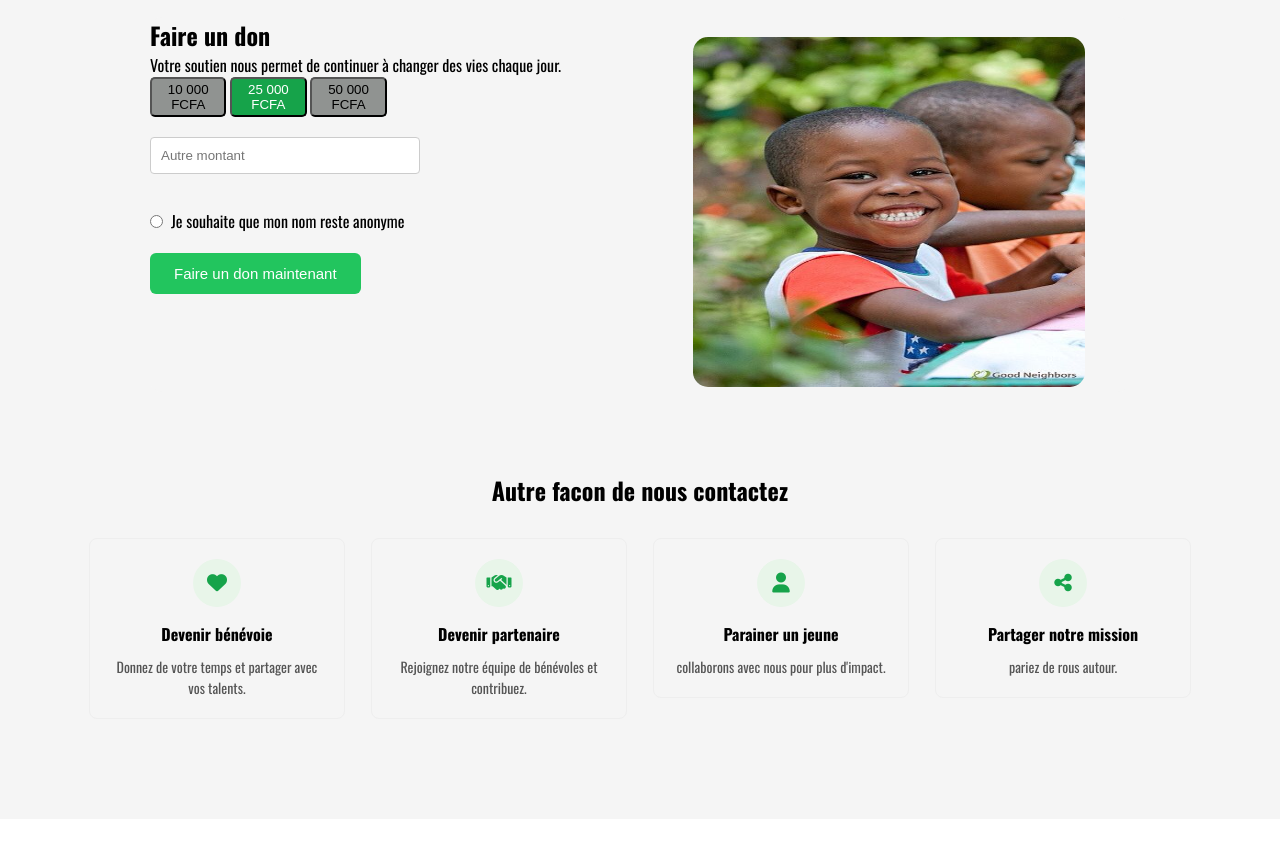
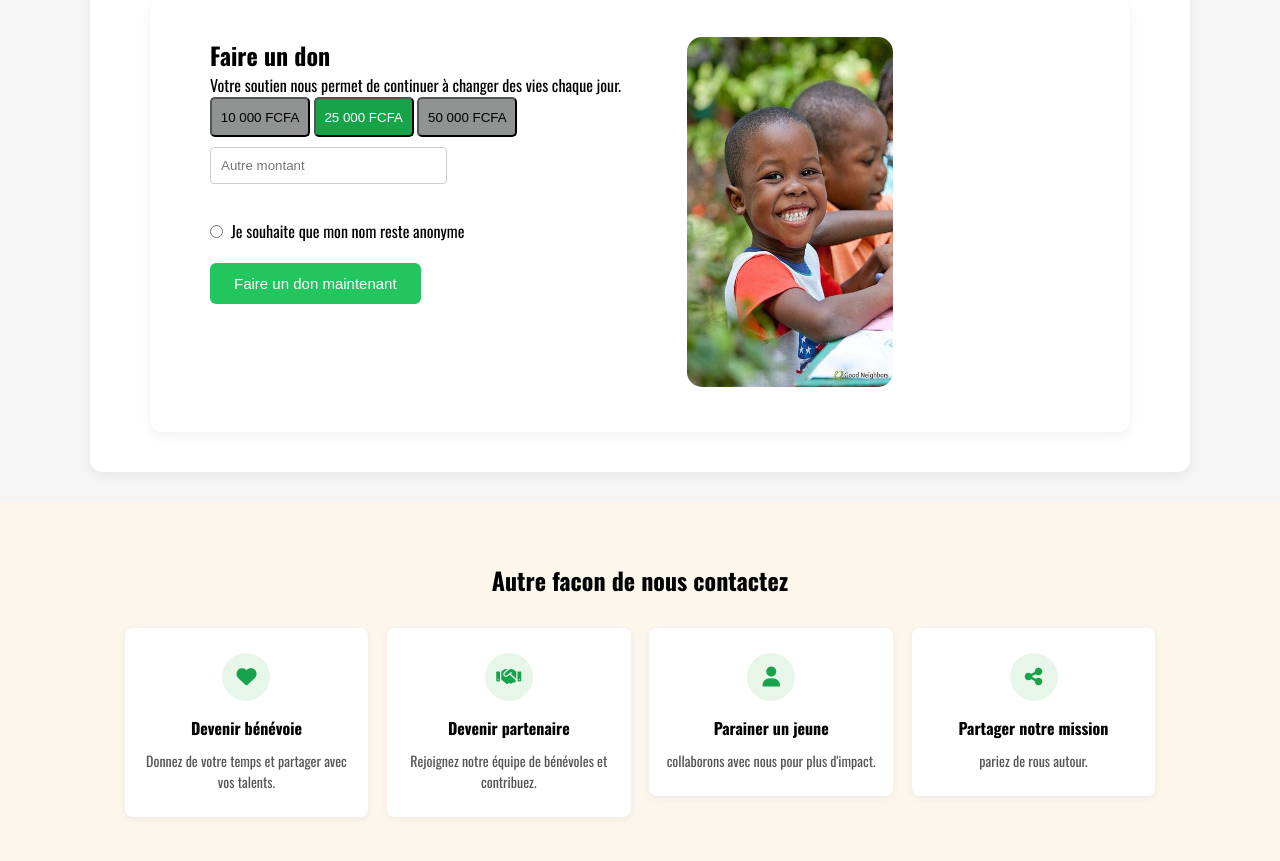
Before and after one commit to matondojonathan/EducJeunes, a plain HTML site: page pages/contacts.html in a window 1280 px wide. Shown: the part 1137-1998 px from the top of the page. Before the commit the page ends 1956 px from the top, so only its background shows below. Drawn offline with nearby package versions, Linux system fonts and the light colour scheme; files that its build step writes are made by us from their sources.

Commit message:
fix:réarangement du style

```diff
--- a/assets/css/contact.css
+++ b/assets/css/contact.css
@@ -1,3 +1,14 @@
+* {
+    box-sizing: border-box;
+}
+
+body {
+    overflow-x: hidden;
+    margin: 0;
+    padding: 0;
+}
+
+/*  SECTION ACCUEIL  */
 #acceuil {
     background-color: #090244;
     width: 100%;
@@ -14,42 +25,43 @@
     font-size: 16px;
     margin-bottom: 20px;
 }
+
 .acceuil-text {
     display: inline-block;
     vertical-align: middle;
     width: 55%;
 }
-/*acceuil image*/
+
 .acceuil-img {
     display: inline-block;
     vertical-align: middle;
     width: 40%;
-    border-radius: 8px;
     height: 500px;
     border-radius: 15px;
 }
-/*style section contact*/
+
+/*  SECTION CONTACT  */
 #contact {
     background-color: #f5f5f5;
     padding: 60px 0;
 }
-/*cotainer contact*/
+
 .container {
     max-width: 1100px;
-    margin: 0 auto;
+    margin: 0 auto 30px auto;
     padding: 40px 60px;
+    background-color: #ffffff;
+    border-radius: 12px;
+    box-shadow: 0 4px 12px rgba(0, 0, 0, 0.06);
 }
 
-
-.col-contact{
+.col-contact {
     display: inline-block;
-    justify-content: center;
     width: 45%;
     vertical-align: top;
-    align-items: space-between;
 }
 
-.col-contact div{
+.col-contact div {
     margin-bottom: 20px;
 }
 
@@ -62,12 +74,7 @@
     line-height: 1.6;
 }
 
-
-.col-conctact2{
-    display: inline-block;
-    vertical-align: top;
-    width: 100%;
-}
+/* FORMULAIRE  */
 .form-row {
     display: block;
 }
@@ -81,7 +88,6 @@
     margin-right: 3%;
 }
 
-/*style de l'input*/
 input[type="text"],
 input[type="email"],
 input[type="number"],
@@ -91,7 +97,6 @@
     margin-bottom: 15px;
     border: 1px solid #ccc;
     border-radius: 4px;
-    box-sizing: border-box;
 }
 
 .input-radio {
@@ -106,7 +111,6 @@
     width: auto;
 }
 
-/*style du bouton*/
 button[type="submit"] {
     background-color: #22c55e;
     color: white;
@@ -117,56 +121,20 @@
     font-size: 15px;
 }
 
-
 button[type="submit"]:hover {
     background-color: #16a34a;
 }
 
-.btn{
-    display: inline-block;
-    border-radius: 5px;
-    gap: 10px;
-}
-.btn1{
-    background-color: #909391;
-    color: black;
-    border-radius: 5px;
-    width: 100px;
-    height: 40px;
-}
-.btn2{
-    background-color: #16a34a;
-    color: White;
-    border-radius: 5px;
-    width: 100px;
-    height: 40px;
-}
-.btn3{
-    background-color: #909391;
-    color: black;
-    border-radius: 5px;
-    height: 40px;
-    width: 100px;
+/*  FAIRE UN DON  */
+.don-container {
+    max-width: 1100px;
+    margin: 0 auto;
+    padding: 40px 60px;
+    background-color: #ffffff;
+    border-radius: 12px;
+    box-shadow: 0 4px 12px rgba(0, 0, 0, 0.06);
 }
 
-.input-number {
-    margin-top: 10px;
-    margin-bottom: 20px;
-    width: 50%;
-}
-.input-radio {
-    margin-top: 10px;
-    margin-bottom: 20px;
-}
-.btn4{
-    margin-top: 10px;
-    margin-bottom: 20px;
-}/*style don*/
-.don-container {
-    margin-top: 20px;
-    background-color: whitesmoke;
-    border-radius: 12px;
-}
 .don-text {
     display: inline-block;
     vertical-align: top;
@@ -185,29 +153,72 @@
     border-radius: 15px;
 }
 
-/* Style autres contacts */
+.btn {
+    display: inline-block;
+    border-radius: 5px;
+    gap: 10px;
+}
+
+.btn1 {
+    background-color: #909391;
+    color: black;
+    border-radius: 5px;
+    width: 100px;
+    height: 40px;
+}
+
+.btn2 {
+    background-color: #16a34a;
+    color: white;
+    border-radius: 5px;
+    width: 100px;
+    height: 40px;
+}
+
+.btn3 {
+    background-color: #909391;
+    color: black;
+    border-radius: 5px;
+    height: 40px;
+    width: 100px;
+}
+
+.input-number {
+    margin-top: 10px;
+    margin-bottom: 20px;
+    width: 50%;
+}
+
+.btn4 {
+    margin-top: 10px;
+    margin-bottom: 20px;
+}
+
+/* ===== AUTRES FAÇONS DE NOUS SOUTENIR ===== */
 .col-contact2 {
     text-align: center;
-    padding: 40px 60px;
+    padding: 60px 60px;
+    background-color: #fdf6ec;
+}
+
+.col-contact2 h2 {
+    font-size: 24px;
+    margin-bottom: 30px;
 }
 
 .col-contact2 article {
     display: inline-block;
     vertical-align: top;
-    width: 22%;
-    margin-right: 2%;
-    padding: 20px;
-    border: 1px solid #eee;
+    width: 21%;
+    margin-right: 1.3%;
+    padding: 25px 15px;
+    background-color: #ffffff;
     border-radius: 8px;
-    box-sizing: border-box;
+    box-shadow: 0 2px 8px rgba(0, 0, 0, 0.06);
 }
 
 .col-contact2 article:last-child {
     margin-right: 0;
-}
-.col-contact2 h2 {
-    font-size: 24px;
-    margin-bottom: 30px;
 }
 
 .col-contact2 h4 {
@@ -220,7 +231,7 @@
     color: #555;
     line-height: 1.5;
 }
-/*style icone*/
+
 .col-contact2 article i {
     display: inline-flex;
     align-items: center;
@@ -234,15 +245,33 @@
     margin-bottom: 15px;
 }
 
-/*responsive*/
-    /*acceuil-tablette*/
+/* RESPONSIVE*/
+
+/*  TABLETTE  */
 @media (max-width: 1024px) {
     #acceuil {
         padding: 40px 30px;
     }
+
+    .container {
+        padding: 30px;
+    }
+
+    .col-contact2 article {
+        width: 47%;
+        margin-right: 2%;
+        margin-bottom: 20px;
+    }
+
+    .col-contact2 article:nth-child(2n) {
+        margin-right: 0;
+    }
 }
-    /*acceuil-mobile*/
+
+/*  MOBILE   */
 @media (max-width: 600px) {
+
+    /* Accueil */
     .acceuil-text,
     .acceuil-img {
         display: block;
@@ -254,17 +283,15 @@
         margin-top: 20px;
     }
 
-}
-/*coordonnés +formulaire*/
-    /*tablette*/
-@media (max-width: 1024px) {
-    .container {
-        padding: 30px;
+    #acceuil h2 {
+        font-size: 26px;
     }
-}
- /*mobile*/
 
-@media (max-width: 600px) {
+    #acceuil p {
+        font-size: 14px;
+    }
+
+    /* Coordonnées + formulaire */
     .col-contact {
         display: block;
         width: 100%;
@@ -276,38 +303,36 @@
         width: 100%;
         margin-right: 0;
     }
-}
 
-/*faire un don + image*/
-    /*mobile*/
-@media (max-width: 600px) {
+    /* Faire un don */
+    .don-container {
+        padding: 20px;
+    }
+
     .don-text,
     .don-image {
         display: block;
         width: 100%;
     }
-}
-.don-image img {
+
+    .don-image img {
         width: 100%;
+        height: auto;
         margin-top: 20px;
+    }
+
+    .btn {
+        display: flex;
+        flex-wrap: wrap;
+        gap: 10px;
     }
 
     .btn1, .btn2, .btn3 {
         width: 30%;
-        margin-bottom: 10px;
+        height: 40px;
+        margin-bottom: 0;
     }
 
-/*autres facon de nous contacter*/
-    /*tablette*/
-@media (max-width: 1024px) {
-    .col-contact2 article {
-        width: 47%;
-        margin-bottom: 20px;
-    }
-}
-
-/*mobile*/
-@media (max-width: 600px) {
     .col-contact2 {
         padding: 30px 20px;
     }
@@ -315,6 +340,7 @@
     .col-contact2 article {
         display: block;
         width: 100%;
+        margin-right: 0;
         margin-bottom: 20px;
     }
 }
```
